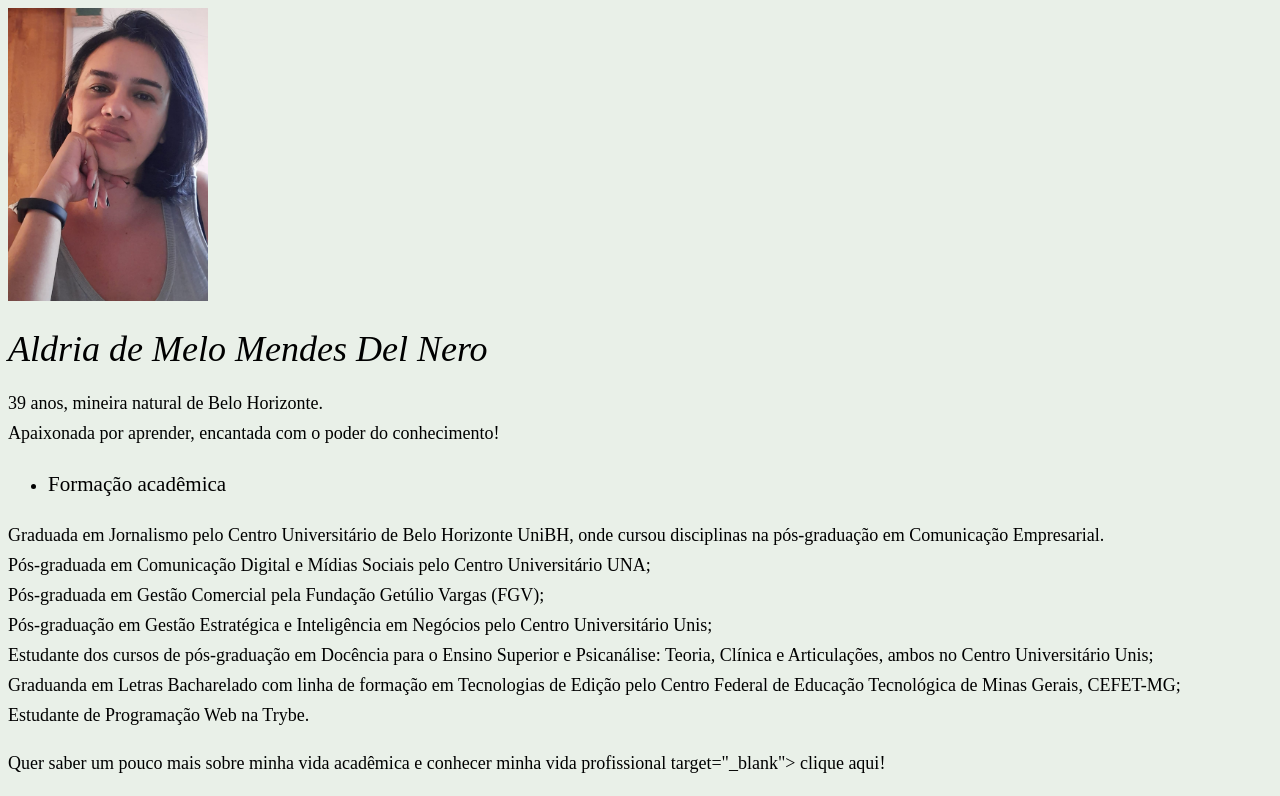
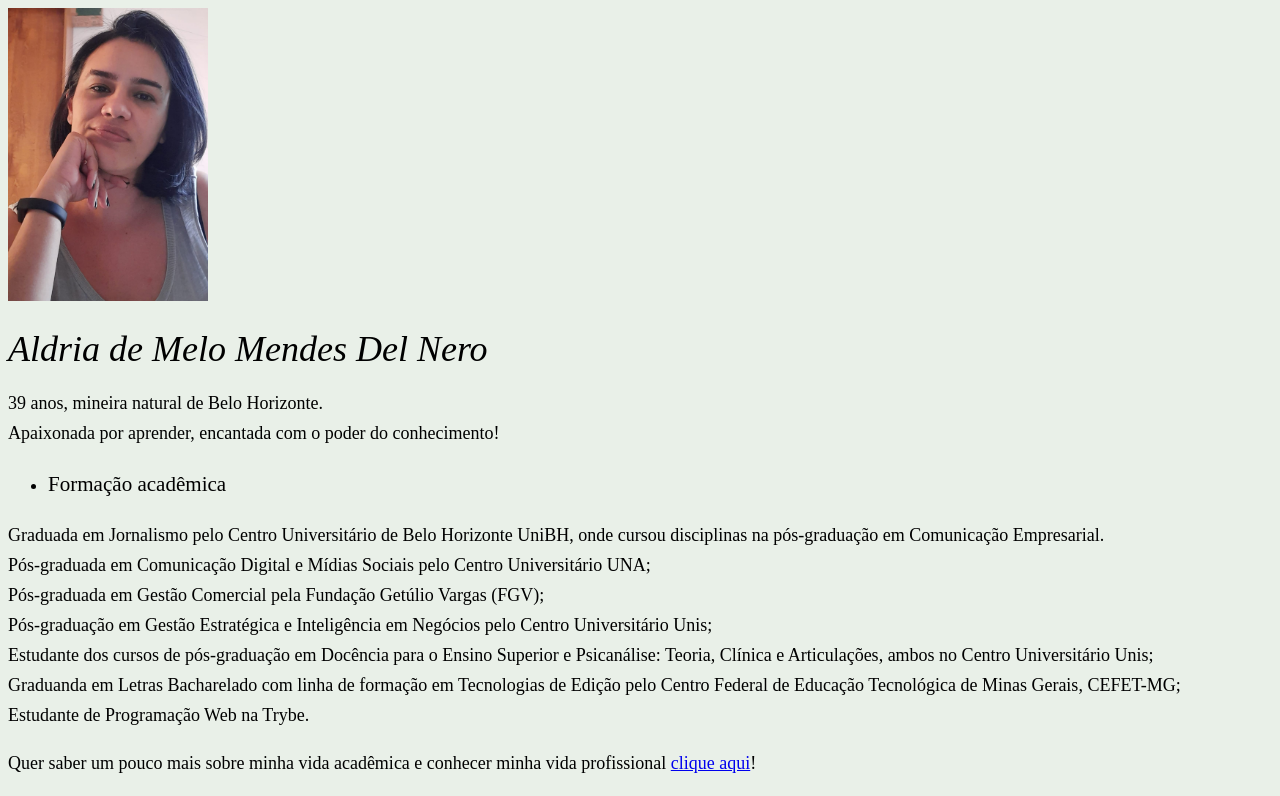
Before and after one commit to AldriaMelo/AldriaMelo.github.io, a plain HTML site: page index.html in a window 1280 px wide. Shown: the top 796 px of the page. Drawn offline with Linux system fonts and the light colour scheme.

Commit message:
altera linkedin

```diff
--- a/index.html
+++ b/index.html
@@ -37,7 +37,7 @@ body {
 <p>Graduada em Jornalismo pelo Centro Universitário de Belo Horizonte UniBH, onde cursou disciplinas na pós-graduação em Comunicação Empresarial. <br>
     Pós-graduada em Comunicação Digital e Mídias Sociais pelo Centro Universitário UNA; <br>
     Pós-graduada em Gestão Comercial pela Fundação Getúlio Vargas (FGV); <br> Pós-graduação em Gestão Estratégica e Inteligência em Negócios pelo Centro Universitário Unis; <br> Estudante dos cursos de pós-graduação em Docência para o Ensino Superior e Psicanálise: Teoria, Clínica e Articulações, ambos no Centro Universitário Unis; <br> Graduanda em Letras Bacharelado com linha de formação em  Tecnologias de Edição pelo Centro Federal de Educação Tecnológica de Minas Gerais, CEFET-MG; <br> Estudante de Programação Web na Trybe.</p>
-    <p>Quer saber um pouco mais sobre minha vida acadêmica e conhecer minha vida profissional <a href="https://www.linkedin.com/in/aldria-melo"></a> target="_blank"></a> clique aqui<a href=""></a></a>!</p>
+    <p>Quer saber um pouco mais sobre minha vida acadêmica e conhecer minha vida profissional <a href="https://www.linkedin.com/in/aldria-melo">clique aqui<a href=""></a></a>!</p>
 
 <ul> <li> <h3>Algumas habilidades pessoais</h3> </li></ul>
     <p>Comunicativa;<br>
```
